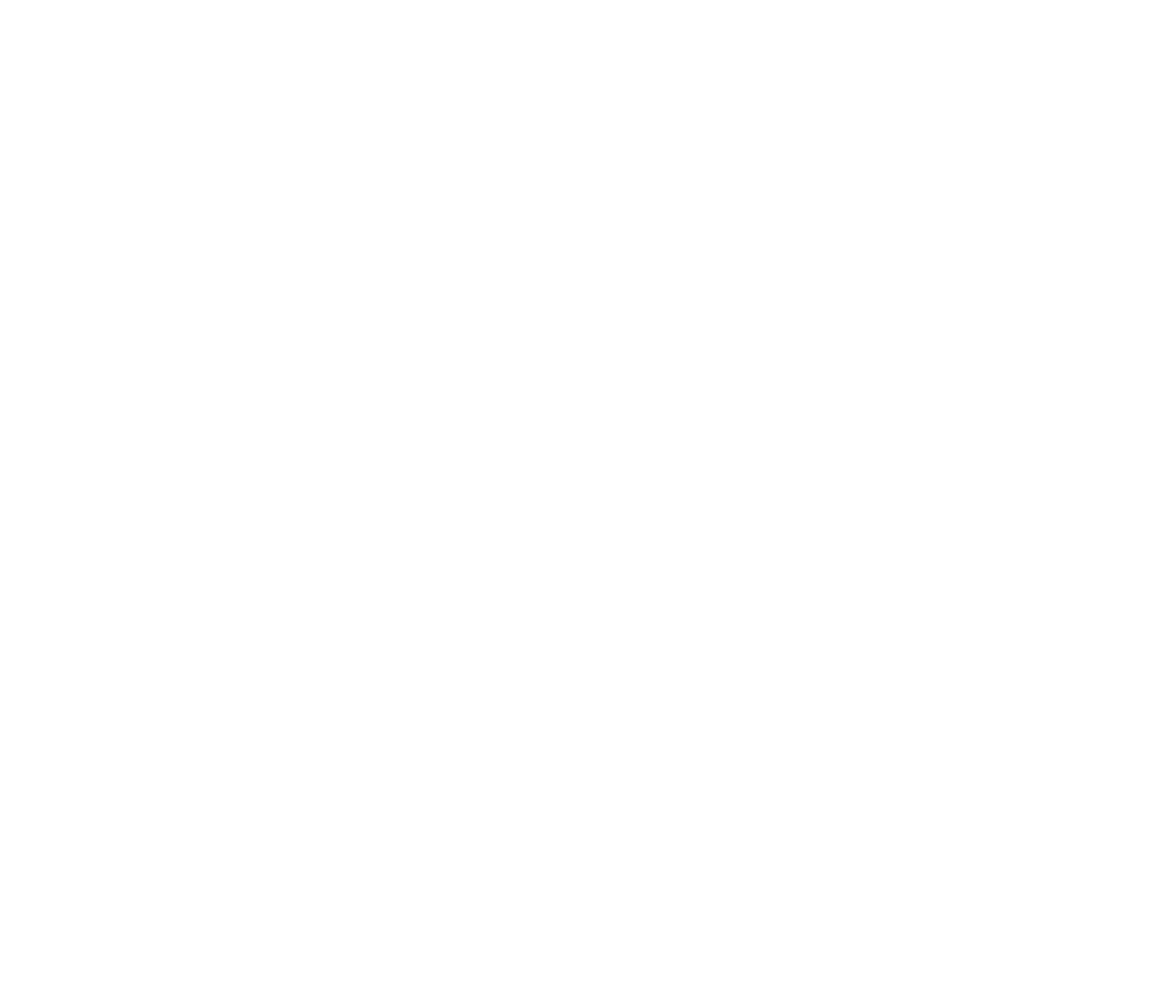
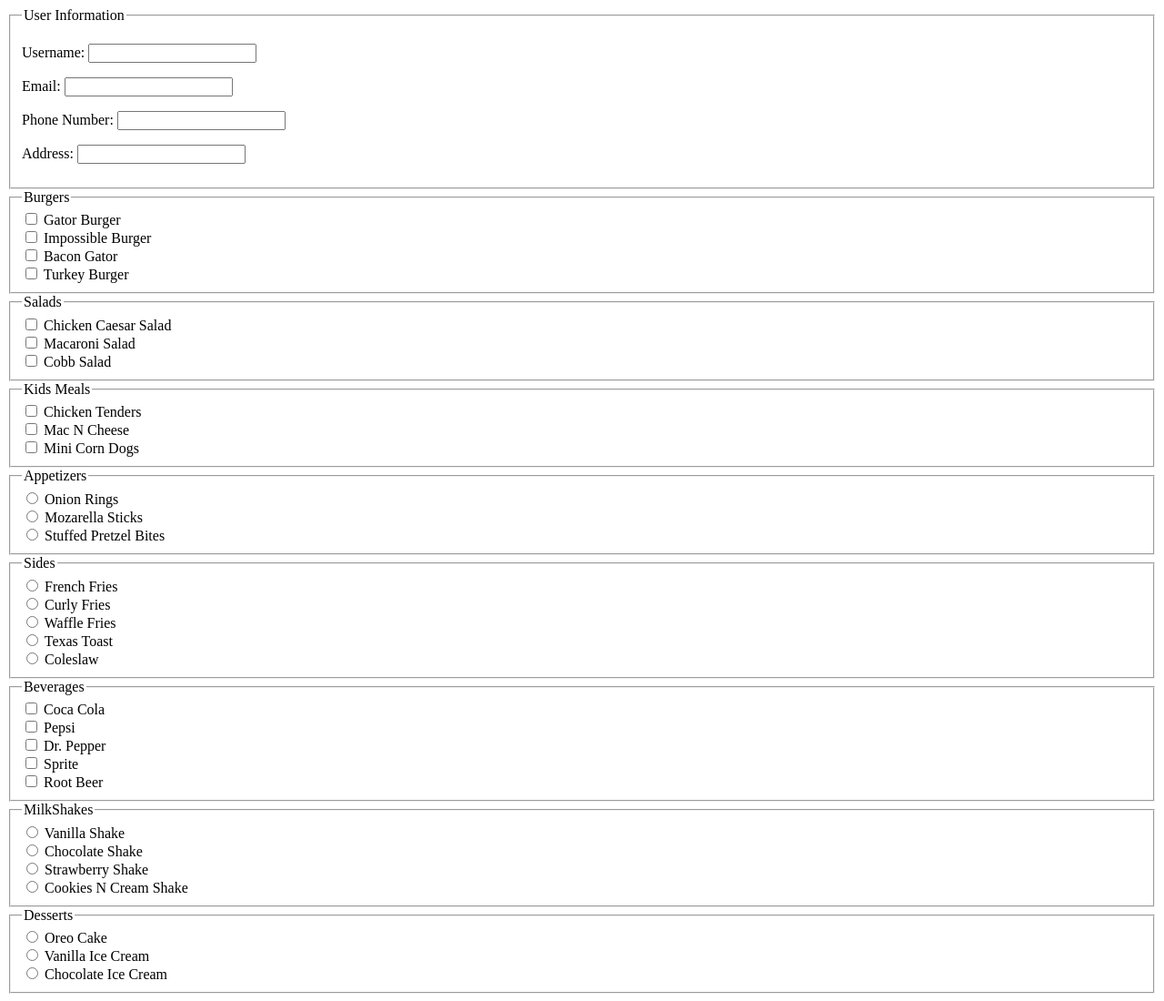
Before and after one commit to sjwestmec/End-Of-Unit-Project, a plain HTML site: page order.html in a window 1280 px wide. Shown: the whole page at 91% size. Before the commit the page ends 800 px from the top, so only its background shows below. Drawn offline with Linux system fonts and the light colour scheme.

Commit message:
order form

```diff
--- a/order.html
+++ b/order.html
@@ -8,6 +8,133 @@
 </head>
 <body>
     <form>
+        <fieldset>
+            <legend>User Information</legend>
+            <p>
+                <label for="">Username: </label>
+                <input type="text">
+            </p>
+            <p>
+                <label for="">Email: </label>
+                <input type="email">
+            </p>
+            <p>
+                <label for="">Phone Number: </label>
+                <input type="tel">
+            </p>
+            <p>
+                <label for="">Address: </label>
+                <input type="text">
+            </p>
+        </fieldset>
+        <fieldset>
+            <legend>Burgers</legend>
+            <input type="checkbox">
+            <label for="">Gator Burger</label>
+            <br>
+            <input type="checkbox">
+            <label for="">Impossible Burger</label>
+            <br>
+            <input type="checkbox">
+            <label for="">Bacon Gator</label>
+            <br>
+            <input type="checkbox">
+            <label for="">Turkey Burger</label>
+        </fieldset>
+        <fieldset>
+            <legend>Salads</legend>
+            <input type="checkbox">
+            <label for="">Chicken Caesar Salad</label>
+            <br>
+            <input type="checkbox">
+            <label for="">Macaroni Salad</label>
+            <br>
+            <input type="checkbox">
+            <label for="">Cobb Salad</label>
+        </fieldset>
+        <fieldset>
+            <legend>Kids Meals</legend>
+            <input type="checkbox">
+            <label for="">Chicken Tenders</label>
+            <br>
+            <input type="checkbox">
+            <label for="">Mac N Cheese</label>
+            <br>
+            <input type="checkbox">
+            <label for="">Mini Corn Dogs</label>
+        </fieldset>
+        <fieldset>
+            <legend>Appetizers</legend>
+            <input type="radio" name="app">
+            <label for="">Onion Rings</label>
+            <br>
+            <input type="radio" name="app">
+            <label for="">Mozarella Sticks</label>
+            <br>
+            <input type="radio" name="app">
+            <label for="">Stuffed Pretzel Bites</label>
+        </fieldset>
+        <fieldset>
+            <legend>Sides</legend>
+            <input type="radio" name="app">
+            <label for="">French Fries</label>
+            <br>
+            <input type="radio" name="app">
+            <label for="">Curly Fries</label>
+            <br>
+            <input type="radio" name="app">
+            <label for="">Waffle Fries</label>
+            <br>
+            <input type="radio" name="app">
+            <label for="">Texas Toast</label>
+            <br>
+            <input type="radio" name="app">
+            <label for="">Coleslaw</label>
+        </fieldset>
+        <fieldset>
+            <legend>Beverages</legend>
+            <input type="checkbox">
+            <label for="">Coca Cola</label>
+            <br>
+            <input type="checkbox">
+            <label for="">Pepsi</label>
+            <br>
+            <input type="checkbox">
+            <label for="">Dr. Pepper</label>
+            <br>
+            <input type="checkbox">
+            <label for="">Sprite</label>
+            <br>
+            <input type="checkbox">
+            <label for="">Root Beer</label>
+        </fieldset>
+        <fieldset>
+            <legend>MilkShakes</legend>
+            <input type="radio" name="app">
+            <label for="">Vanilla Shake</label>
+            <br>
+            <input type="radio" name="app">
+            <label for="">Chocolate Shake</label>
+            <br>
+            <input type="radio" name="app">
+            <label for="">Strawberry Shake</label>
+            <br>
+            <input type="radio" name="app">
+            <label for="">Cookies N Cream Shake</label>
+        </fieldset>
+        <fieldset>
+            <legend>Desserts</legend>
+            <input type="radio" name="dessert">
+            <label for="">Oreo Cake</label>
+            <br>
+            <input type="radio" name="dessert">
+            <label for="">Vanilla Ice Cream</label>
+            <br>
+            <input type="radio" name="dessert">
+            <label for="">Chocolate Ice Cream</label>
+            <br>
+        </fieldset>
+
     </form>
 </body>
 </html>
```
